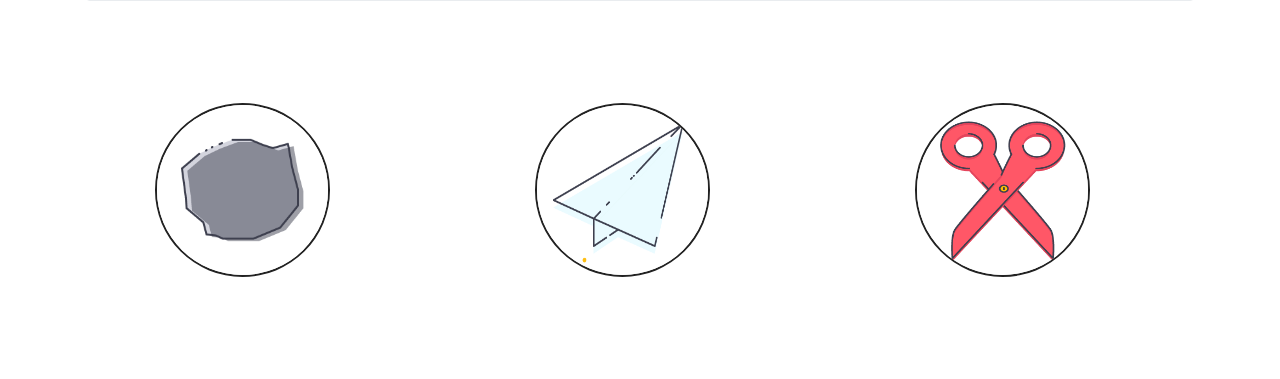
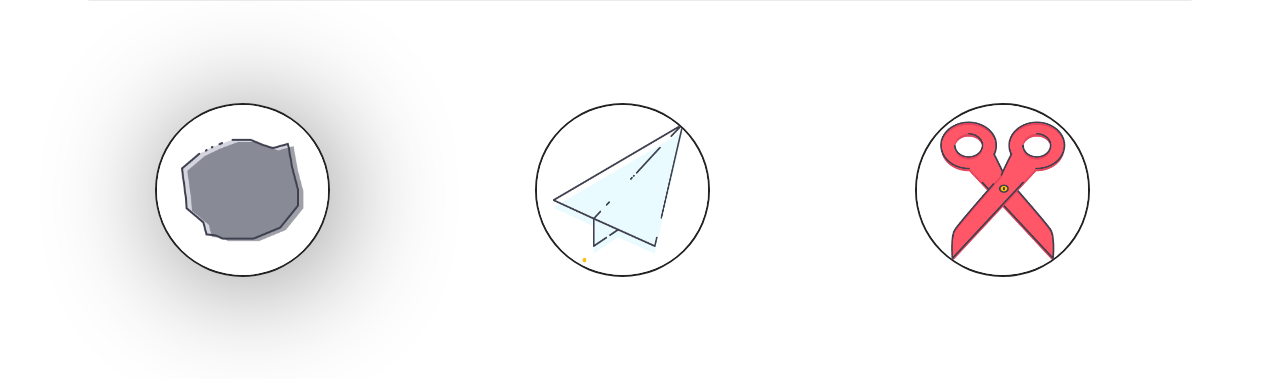
Before and after one commit to dvld/TTS-Day-6, a plain HTML site: page index.html in a window 1280 px wide. In both pictures the pointer is over the picture 242 px from the left and 476 px from the top of the page. Shown: the part 287-666 px from the top of the page. Drawn offline with nearby package versions, Linux system fonts and the light colour scheme.

Commit message:
Fully Shaz-Proof

```diff
--- a/style.css
+++ b/style.css
@@ -7,7 +7,5 @@
 }
 
 .option:hover {
-  /* width: 205px;
-  height: 205px; */
-  /* margin-left: 30%; */
+  box-shadow: 7px 7px 120px rgb(138, 138, 138);
 }
```
